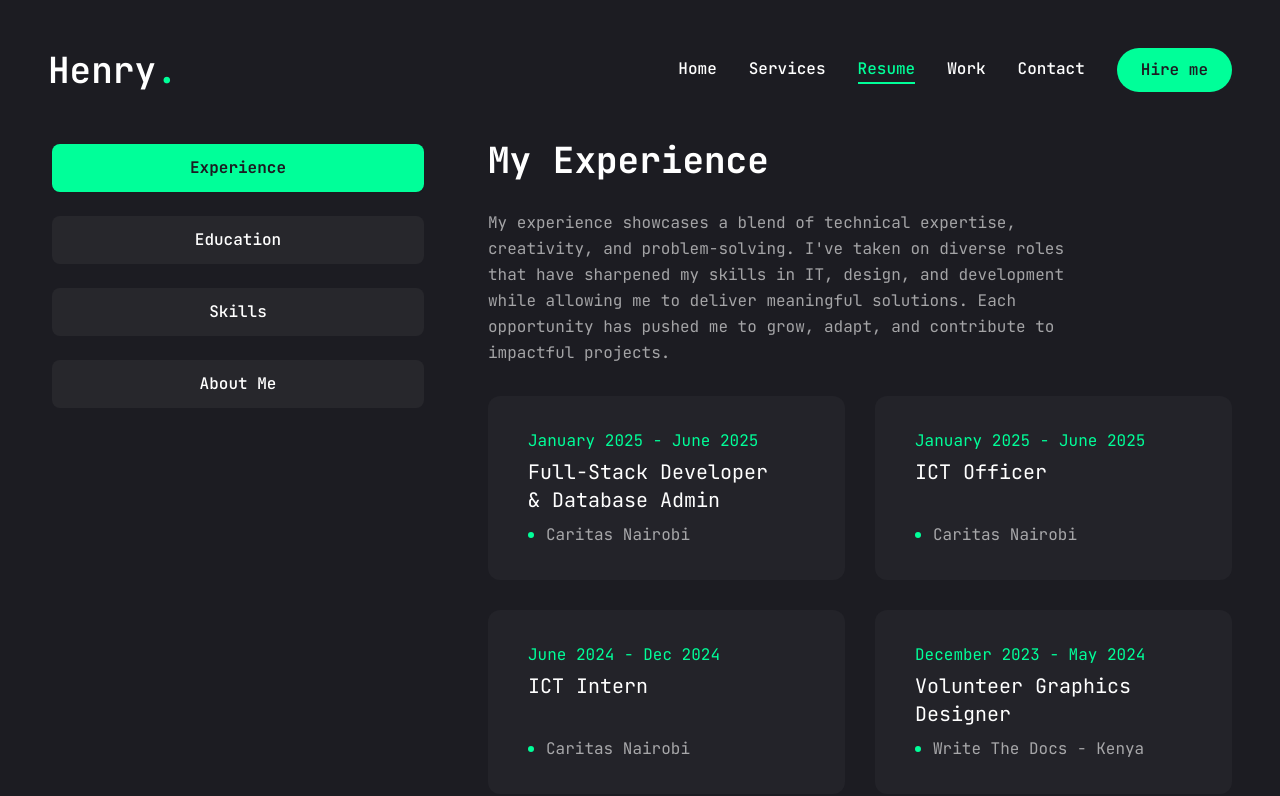
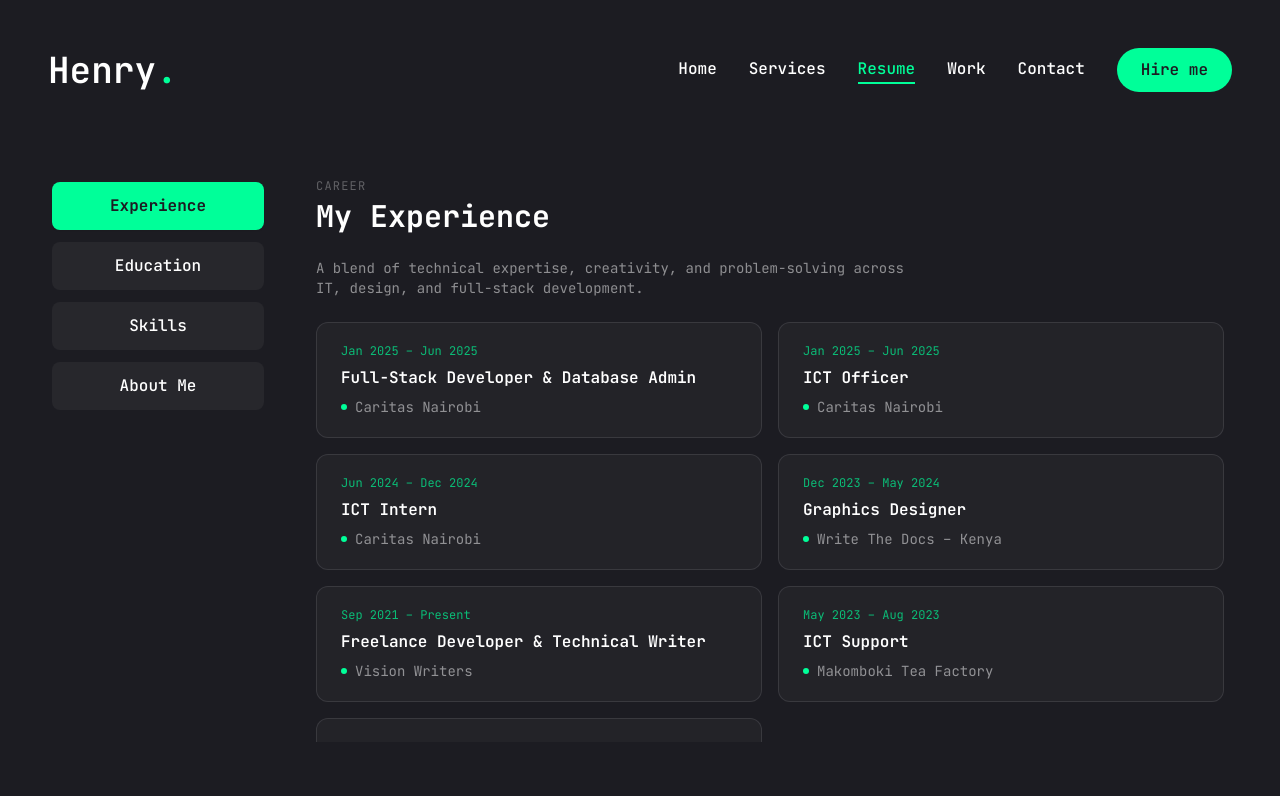
Before and after one commit to HenchaDev/henry-portfolio, a Next.js app: page /resume in a window 1280 px wide. Shown: the top 796 px of the page. Built offline with nearby package versions, Linux system fonts and the light colour scheme.

Commit message:
Update on UI

```diff
--- a/app/resume/page.jsx
+++ b/app/resume/page.jsx
@@ -1,310 +1,202 @@
 "use client";
 
 import {
-    FaHtml5,
-    FaCss3,
-    FaJs,
-    FaReact,
-    FaFigma,
-    FaLinux,
-    FaVuejs,
-    FaPython,
-    FaLaravel,
+  FaHtml5, FaCss3, FaJs, FaReact, FaFigma,
+  FaLinux, FaVuejs, FaPython, FaLaravel,
 } from "react-icons/fa";
+import { SiTailwindcss, SiNextdotjs, SiDjango } from "react-icons/si";
+import { Tabs, TabsContent, TabsList, TabsTrigger } from "@/components/ui/tabs";
+import { Tooltip, TooltipContent, TooltipProvider, TooltipTrigger } from "@/components/ui/tooltip";
+import { ScrollArea } from "@/components/ui/scroll-area";
+import { motion } from "framer-motion";
 
-import { SiTailwindcss, SiNextdotjs, SiDjango } from "react-icons/si";
-
-// about data
 const about = {
   title: "About me",
-    description: "I’m Henry Mwangi, a tech enthusiast with over 2 years of experience in IT, design, and development. I thrive on solving problems, creating innovative solutions, and continually expanding my skills. Whether it’s freelance projects or full-time developer roles, I’m passionate about delivering impactful results and contributing to meaningful projects.",
+  description:
+    "I'm Henry Mwangi, a tech enthusiast with over 2 years of experience in IT, design, and development. I thrive on solving problems, creating innovative solutions, and continually expanding my skills.",
   info: [
-        {
-            fieldName: "Name",
-            fieldValue: "Henry Mwangi"
-        },
-        {
-            fieldName: "Phone",
-            fieldValue: "+254 112 034 613"
-        },
-        {
-            fieldName: "Experience",
-            fieldValue: "2+ Years"
-        },
-        {
-            fieldName: "Skype",
-            fieldValue: "Hencha Edits"
-        },
-        {
-            fieldName: "Nationality",
-            fieldValue: "Kenyan"
-        },
-        {
-            fieldName: "Email",
-            fieldValue: "henrymacsam01@gmail.com"
-        },
-        {
-            fieldName: "Freelance",
-            fieldValue: "Available"
-        },
-        {
-            fieldName: "Languages",
-            fieldValue: "English, Swahili"
-        },
-    ]
+    { fieldName: "Name", fieldValue: "Henry Mwangi" },
+    { fieldName: "Phone", fieldValue: "+254 112 034 613" },
+    { fieldName: "Experience", fieldValue: "2+ Years" },
+    { fieldName: "Nationality", fieldValue: "Kenyan" },
+    { fieldName: "Email", fieldValue: "henrymacsam01@gmail.com" },
+    { fieldName: "Freelance", fieldValue: "Available" },
+    { fieldName: "Languages", fieldValue: "English, Swahili" },
+  ],
 };
 
-// experience data
 const experience = {
-    icon: '/assets/resume/badge.svg',
-    title: 'My Experience',
-    description: "My experience showcases a blend of technical expertise, creativity, and problem-solving. I've taken on diverse roles that have sharpened my skills in IT, design, and development while allowing me to deliver meaningful solutions. Each opportunity has pushed me to grow, adapt, and contribute to impactful projects.",
+  title: "My Experience",
+  description:
+    "A blend of technical expertise, creativity, and problem-solving across IT, design, and full-stack development.",
   items: [
-        {
-            company: "Caritas Nairobi",
-            position: "Full-Stack Developer & Database Admin",
-            duration: "January 2025 - June 2025"
-        },
-        {
-            company: "Caritas Nairobi",
-            position: "ICT Officer",
-            duration: "January 2025 - June 2025"
-        },
-        {
-            company: "Caritas Nairobi",
-            position: "ICT Intern",
-            duration: "June 2024 - Dec 2024"
-        },
-        {
-            company: "Write The Docs - Kenya",
-            position: "Volunteer Graphics Designer",
-            duration: "December 2023 - May 2024"
-        },
-        {
-            company: "Vision Writers",
-            position: "Freelance: Developer, Technical Writer",
-            duration: "September 2021 - Current"
-        },
-        {
-            company: "Write The Docs - Kenya",
-            position: "Graphics Designer",
-            duration: "December 2023 - May 2024"
-        },
-        {
-            company: "Makomboki Tea Factory",
-            position: "ICT Support",
-            duration: "May 2023 - August 2023"
-        },
-        {
-            company: "IEBC - Kenya",
-            position: "Voting Clerk",
-            duration: "August 2022"
-        },
-    ]
+    { company: "Caritas Nairobi", position: "Full-Stack Developer & Database Admin", duration: "Jan 2025 – Jun 2025" },
+    { company: "Caritas Nairobi", position: "ICT Officer", duration: "Jan 2025 – Jun 2025" },
+    { company: "Caritas Nairobi", position: "ICT Intern", duration: "Jun 2024 – Dec 2024" },
+    { company: "Write The Docs – Kenya", position: "Graphics Designer", duration: "Dec 2023 – May 2024" },
+    { company: "Vision Writers", position: "Freelance Developer & Technical Writer", duration: "Sep 2021 – Present" },
+    { company: "Makomboki Tea Factory", position: "ICT Support", duration: "May 2023 – Aug 2023" },
+    { company: "IEBC – Kenya", position: "Voting Clerk", duration: "Aug 2022" },
+  ],
 };
 
-// education data
 const education = {
-    icon: '/assets/resume/cap.svg',
-    title: 'My Education',
-    description: "My education has given me a strong foundation and a solid background in technology and problem-solving. From excelling in school to pursuing a degree in IT at Meru University, I’ve developed the skills and knowledge that fuel my passion for innovation.",
+  title: "My Education",
+  description:
+    "A strong academic foundation in technology and problem-solving, from secondary school through university.",
   items: [
-        {
-            institution: "Makomboki Primary School",
-            degree: "KCPE - 319 Marks",
-            duration: "2015"
-        },
-        {
-            institution: "Njiiri School",
-            degree: "KCSE - B- (minus)",
-            duration: "2016 - 2019"
-        },
-        {
-            institution: "Meru University of Science and Technology",
-            degree: "BSc. Information Technology",
-            duration: "2020 - 2024"
-        },
-    ]
+    { institution: "Meru University of Science and Technology", degree: "BSc. Information Technology", duration: "2020 – 2024" },
+    { institution: "Njiiri School", degree: "KCSE – B-", duration: "2016 – 2019" },
+    { institution: "Makomboki Primary School", degree: "KCPE – 319 Marks", duration: "2015" },
+  ],
 };
 
 const skills = {
-    title: "My skills",
-    description: "I’m a tech enthusiast with a passion for building and designing. From crafting clean, responsive layouts with HTML, CSS, and Tailwind to building dynamic apps with React, Next.js, and Django, I enjoy turning ideas into functional and beautiful projects. I’m also experienced with Linux systems, love experimenting with Figma for design, and always look forward to learning something new.",
+  title: "My Skills",
+  description:
+    "From responsive frontends with React and Next.js to robust backends with Laravel and Django — plus Linux, Figma, and more.",
   skillList: [
-        {
-            icon: <FaHtml5 />,
-            name: "html 5",
-        },
-        {
-            icon: <FaCss3 />,
-            name: "CSS 3",
-        },
-        {
-            icon: <FaJs />,
-            name: "JavaScript",
-        },
-        {
-            icon: <FaReact />,
-            name: "react.js",
-        },
-        {
-            icon: <FaFigma />,
-            name: "Figma",
-        },
-        {
-            icon: <FaLinux />,
-            name: "Linux Admin",
-        },
-        {
-            icon: <FaVuejs />,
-            name: "vue.js",
-        },
-        {
-            icon: <FaPython />,
-            name: "Python",
-        },
-        {
-            icon: <SiNextdotjs />,
-            name: "Next.js",
-        },
-        {
-            icon: <SiDjango />,
-            name: "Django",
-        },
-        {
-            icon: <SiTailwindcss />,
-            name: "tailwind.css",
-        },
-        {
-            icon: <FaLaravel />,
-            name: "Laravel",
-        },
-    ]
+    { icon: <SiNextdotjs />, name: "Next.js" },
+    { icon: <FaReact />, name: "React.js" },
+    { icon: <FaLaravel />, name: "Laravel" },
+    { icon: <SiDjango />, name: "Django" },
+    { icon: <FaPython />, name: "Python" },
+    { icon: <FaJs />, name: "JavaScript" },
+    { icon: <SiTailwindcss />, name: "Tailwind CSS" },
+    { icon: <FaVuejs />, name: "Vue.js" },
+    { icon: <FaHtml5 />, name: "HTML 5" },
+    { icon: <FaCss3 />, name: "CSS 3" },
+    { icon: <FaFigma />, name: "Figma" },
+    { icon: <FaLinux />, name: "Linux Admin" },
+  ],
 };
 
-import { Tabs, TabsContent, TabsList, TabsTrigger } from '@/components/ui/tabs';
-
-import { Tooltip, TooltipContent, TooltipProvider, TooltipTrigger } from "@/components/ui/tooltip";
-
-import { ScrollArea } from "@/components/ui/scroll-area";
-
-import { motion } from "framer-motion";
+const cardClass =
+  "bg-white/[0.03] border border-white/10 rounded-xl py-5 px-6 flex flex-col justify-center gap-2 hover:border-accent/30 transition-all duration-300";
 
 const Resume = () => {
   return (
     <motion.div
-        initial= {{ opacity: 0 }}
-        animate = {{
-            opacity: 1,
-            transition: { delay:2.4, duration: 0.4, ease: "easeIn" },
-        }}
-        className = "min-h-[80vh] flex items-center justify-center py-12 xl:py-0"
+      initial={{ opacity: 0 }}
+      animate={{ opacity: 1, transition: { delay: 0.4, duration: 0.4, ease: "easeIn" } }}
+      className="min-h-[80vh] flex items-center justify-center py-12 xl:py-0"
     >
       <div className="container mx-auto">
-            <Tabs defaultValue="experience" className="flex flex-col xl:flex-row gap-[60px]">
-                <TabsList className="flex flex-col w-full max-w-[380px] mx-auto xl:mx-0 gap-6">
-                    <TabsTrigger value="experience">Experience</TabsTrigger>
-                    <TabsTrigger value="education">Education</TabsTrigger>
-                    <TabsTrigger value="skills">Skills</TabsTrigger>
-                    <TabsTrigger value="about">About Me</TabsTrigger>
+        <Tabs defaultValue="experience" className="flex flex-col xl:flex-row gap-12">
+
+          {/* tab triggers */}
+          <TabsList className="flex flex-col w-full max-w-[220px] mx-auto xl:mx-0 gap-3">
+            {["experience", "education", "skills", "about"].map((tab) => (
+              <TabsTrigger key={tab} value={tab} className="capitalize w-full">
+                {tab === "about" ? "About Me" : tab}
+              </TabsTrigger>
+            ))}
           </TabsList>
 
-                {/* content */}
-                <div className="min-h-[70vh] w-full">
-                    {/*experience */}
-                    <TabsContent value="experience" className="w-full">
-                        <div className="flex flex-col gap-[30px] text-center xl:text-left">
-                            <h3 className="text-4xl font-bold">{experience.title}</h3>
-                            <p className="max-w-[600px] text-white/60 mx-auto xl:mx-0">
-                            {experience.description}
-                            </p>
-                            <ScrollArea className="h-[400px]">
-                                <ul className="grid grid-cols-1 lg:grid-cols-2 gap-[30px]">
-                                    {experience.items.map((item, index) => {
-                                        return (
-                                            <li key={index} className="bg-[#232329] h-[184px] py-6 px-10 rounded-xl flex flex-col justify-center items-center lg:items-start gap-1">
-                                                <span className="text-accent">{item.duration}</span>
-                                                <h3 className="text-xl max-w-[260px] min-h-[60px] text-center lg:text-left">{item.position}</h3>
-                                                <div className="flex items-center gap-3">
-                                                    {/* dot */}
-                                                    <span className="w-[6px] h-[6px] rounded-full bg-accent"></span>
-                                                    <p className="text-white/60">{item.company}</p>
+          <div className="w-full">
+
+            {/* experience */}
+            <TabsContent value="experience">
+              <div className="flex flex-col gap-6 text-center xl:text-left">
+                <div>
+                  <span className="text-xs uppercase tracking-widest text-white/30 block mb-1">Career</span>
+                  <h3 className="text-3xl font-bold">{experience.title}</h3>
+                </div>
+                <p className="max-w-[600px] text-white/50 text-sm mx-auto xl:mx-0">{experience.description}</p>
+                <ScrollArea className="h-[420px] pr-2">
+                  <ul className="grid grid-cols-1 lg:grid-cols-2 gap-4">
+                    {experience.items.map((item, index) => (
+                      <li key={index} className={cardClass}>
+                        <span className="text-xs font-mono text-accent/70">{item.duration}</span>
+                        <h4 className="text-base font-semibold text-white leading-snug">{item.position}</h4>
+                        <div className="flex items-center gap-2">
+                          <span className="w-1.5 h-1.5 rounded-full bg-accent shrink-0" />
+                          <p className="text-sm text-white/50">{item.company}</p>
                         </div>
                       </li>
-                                        )
-                                    })}
+                    ))}
                   </ul>
                 </ScrollArea>
               </div>
             </TabsContent>
-                    {/*education */}
-                    <TabsContent value="education" className="w-full">
-                    <div className="flex flex-col gap-[30px] text-center xl:text-left">
-                            <h3 className="text-4xl font-bold">{education.title}</h3>
-                            <p className="max-w-[600px] text-white/60 mx-auto xl:mx-0">
-                            {education.description}
-                            </p>
-                            <ScrollArea className="h-[400px]">
-                                <ul className="grid grid-cols-1 lg:grid-cols-2 gap-[30px]">
-                                    {education.items.map((item, index) => {
-                                        return (
-                                            <li key={index} className="bg-[#232329] h-[184px] py-6 px-10 rounded-xl flex flex-col justify-center items-center lg:items-start gap-1">
-                                                <span className="text-accent">{item.duration}</span>
-                                                <h3 className="text-xl max-w-[260px] min-h-[60px] text-center lg:text-left">{item.degree}</h3>
-                                                <div className="flex items-center gap-3">
-                                                    {/* dot */}
-                                                    <span className="w-[6px] h-[6px] rounded-full bg-accent"></span>
-                                                    <p className="text-white/60">{item.institution}</p>
+
+            {/* education */}
+            <TabsContent value="education">
+              <div className="flex flex-col gap-6 text-center xl:text-left">
+                <div>
+                  <span className="text-xs uppercase tracking-widest text-white/30 block mb-1">Background</span>
+                  <h3 className="text-3xl font-bold">{education.title}</h3>
+                </div>
+                <p className="max-w-[600px] text-white/50 text-sm mx-auto xl:mx-0">{education.description}</p>
+                <ul className="grid grid-cols-1 lg:grid-cols-2 gap-4">
+                  {education.items.map((item, index) => (
+                    <li key={index} className={cardClass}>
+                      <span className="text-xs font-mono text-accent/70">{item.duration}</span>
+                      <h4 className="text-base font-semibold text-white leading-snug">{item.degree}</h4>
+                      <div className="flex items-center gap-2">
+                        <span className="w-1.5 h-1.5 rounded-full bg-accent shrink-0" />
+                        <p className="text-sm text-white/50">{item.institution}</p>
                       </div>
                     </li>
-                                        )
-                                    })}
+                  ))}
                 </ul>
-                            </ScrollArea>
               </div>
             </TabsContent>
+
             {/* skills */}
-                    <TabsContent value="skills" className="w-full h-full">
-                       <div className="flex flex-col gap-[30px]">
-                        <div className="flex flex-col gap-[30px] text-center xl:text-left">
-                            <h3 className="text-4xl font-bold">{skills.title}</h3>
-                            <p className="max-w-[600px] text-white/60 mx-auto xl:mx-0">{skills.description}</p>
+            <TabsContent value="skills">
+              <div className="flex flex-col gap-6 text-center xl:text-left">
+                <div>
+                  <span className="text-xs uppercase tracking-widest text-white/30 block mb-1">Toolkit</span>
+                  <h3 className="text-3xl font-bold">{skills.title}</h3>
                 </div>
-                        <ul className="grid grid-cols-2 sm:grid-cols-3 md:grid-cols-4 gap-4 xl:gap-[30px]">
-                            {skills.skillList.map((skill, index) => {
-                                return <li key={index}>
+                <p className="max-w-[600px] text-white/50 text-sm mx-auto xl:mx-0">{skills.description}</p>
+                <ul className="grid grid-cols-3 sm:grid-cols-4 md:grid-cols-6 gap-3">
+                  {skills.skillList.map((skill, index) => (
+                    <li key={index}>
                       <TooltipProvider delayDuration={100}>
                         <Tooltip>
-                                            <TooltipTrigger className="w-full h-[150px] bg-[#232329] rounded-xl flex justify-center items-center group">
-                                            <div className="text-6xl group-hover:text-accent transition-all duration-300">{skill.icon}</div>
+                          <TooltipTrigger className="w-full h-[90px] bg-white/[0.03] border border-white/10 rounded-xl flex flex-col justify-center items-center gap-2 group hover:border-accent/40 transition-all duration-300">
+                            <div className="text-3xl text-white/50 group-hover:text-accent transition-all duration-300">
+                              {skill.icon}
+                            </div>
+                            <span className="text-[10px] text-white/30 group-hover:text-white/60 transition-all duration-300">
+                              {skill.name}
+                            </span>
                           </TooltipTrigger>
                           <TooltipContent>
-                                                <p className="capitalize">{skill.name}</p>
+                            <p>{skill.name}</p>
                           </TooltipContent>
                         </Tooltip>
                       </TooltipProvider>
                     </li>
-                            })}
+                  ))}
                 </ul>
               </div>
             </TabsContent>
-                    {/* About Me */}
-                    <TabsContent value="about" className="w-full text-center xl:text-left">
-                        <div className="flex flex-col gap-[30px]">
-                            <h3 className="text-4xl font-bold">{about.title}</h3>
-                            <p className="max-w-[600px] text-white/60 mx-auto xl:mx-0">{about.description}</p>
-                            <ul className="grid grid-cols-1 xl:grid-cols-2 gap-y-6 max-w-[620px] mx-auto xl:mx-0">
-                                {about.info.map((item, index) => {
-                                    return (
-                                        <li key={index} className="flex items-center justify-center xl:justify-start gap-4">
-                                            <span className="text-white/60">{item.fieldName}</span>
-                                            <span className="text-xl">{item.fieldValue}</span>
+
+            {/* about */}
+            <TabsContent value="about">
+              <div className="flex flex-col gap-6 text-center xl:text-left">
+                <div>
+                  <span className="text-xs uppercase tracking-widest text-white/30 block mb-1">Who I am</span>
+                  <h3 className="text-3xl font-bold">{about.title}</h3>
+                </div>
+                <p className="max-w-[600px] text-white/50 text-sm mx-auto xl:mx-0">{about.description}</p>
+                <ul className="grid grid-cols-1 xl:grid-cols-2 gap-4 max-w-[600px] mx-auto xl:mx-0">
+                  {about.info.map((item, index) => (
+                    <li
+                      key={index}
+                      className="flex items-center justify-center xl:justify-start gap-3 border border-white/10 rounded-lg px-4 py-3"
+                    >
+                      <span className="text-xs text-white/40 w-24 shrink-0">{item.fieldName}</span>
+                      <span className="text-sm font-medium text-white">{item.fieldValue}</span>
                     </li>
-                                    );
-                                })}
+                  ))}
                 </ul>
               </div>
             </TabsContent>
+
           </div>
         </Tabs>
       </div>
```
Also changed, not shown: app/page.jsx (+52 -24 lines), components/Photo.jsx (+31 -30 lines). Lines whose indentation alone changed are shown as unchanged.
